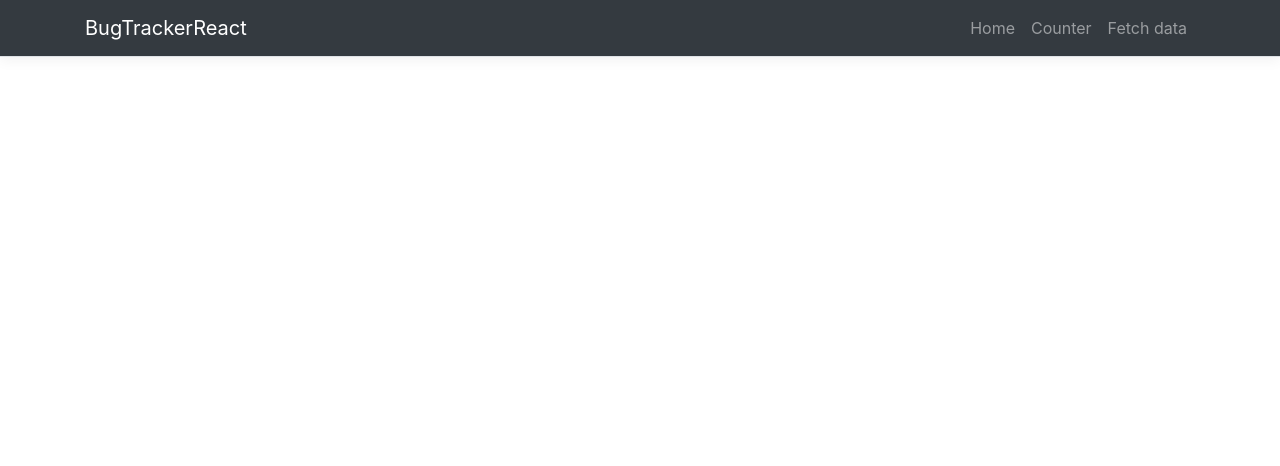
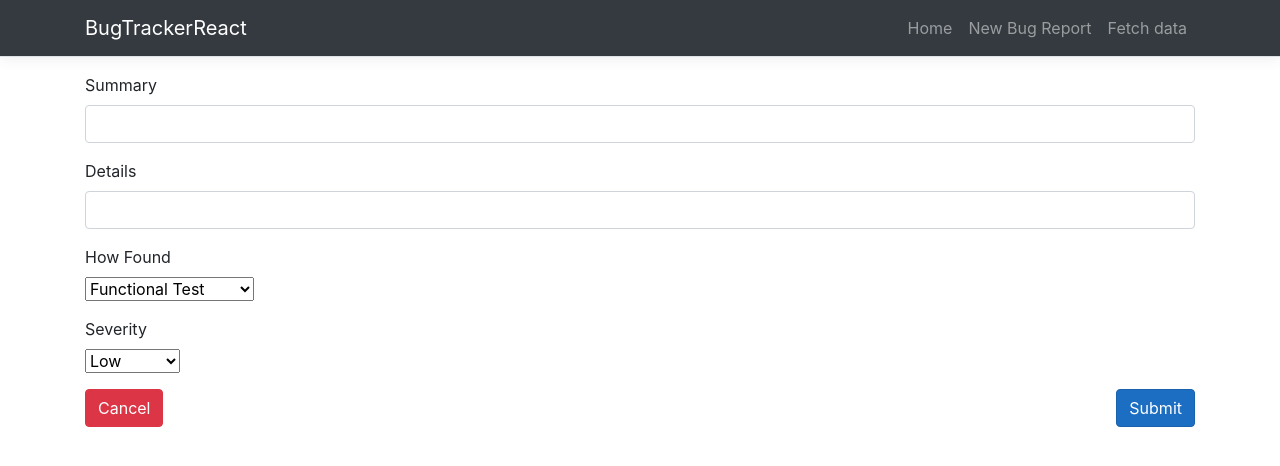
Before and after one commit to hiteda/ReactBugTracker, a React (Create React App) app in the folder ClientApp/: page /new/report in a window 1280 px wide. Shown: the top 466 px of the page. Built offline with nearby package versions, Linux system fonts and the light colour scheme.

Commit message:
Added UI for new report

```diff
--- a/ClientApp/src/App.js
+++ b/ClientApp/src/App.js
@@ -4,7 +4,9 @@ import { Layout } from './components/Layout';
 import { Home } from './components/Home';
 import FetchData from './components/FetchData';
 import { Counter } from './components/Counter';
+import ReportsList from './components/reports/ReportsList';
 import ReportView from './components/reports/ReportView';
+import ReportNew from './components/reports/ReportNew';
 
 import './custom.css'
 
@@ -17,7 +19,9 @@ export default class App extends Component {
         <Route exact path='/' component={Home} />
         <Route path='/counter' component={Counter} />
         <Route path='/fetch-data' component={FetchData} />
-        <Route path='/reports/:id' component={ReportView} />
+        <Route exact path='/reports' component={ReportsList} />
+        <Route exact path='/reports/:id' component={ReportView} />
+        <Route path='/new/report' component={ReportNew} />
       </Layout>
     );
   }
--- a/ClientApp/src/components/NavMenu.js
+++ b/ClientApp/src/components/NavMenu.js
@@ -34,7 +34,7 @@ export class NavMenu extends Component {
                   <NavLink tag={Link} to="/">Home</NavLink>
                 </NavItem>
                 <NavItem>
-                  <NavLink tag={Link} to="/counter">Counter</NavLink>
+                  <NavLink tag={Link} to="/new/report">New Bug Report</NavLink>
                 </NavItem>
                 <NavItem>
                   <NavLink tag={Link} to="/fetch-data">Fetch data</NavLink>
--- /dev/null
+++ b/ClientApp/src/components/reports/ReportField.js
@@ -0,0 +1,17 @@
+import React from 'react';
+import SelectField from './SelectField';
+
+export default ({ input, label, options, meta: { error, touched } }) => {
+  if (options) {
+    return <SelectField options={options} label={label} meta={{ error, touched }} input={input} />;
+  }
+  return (
+    <div className="form-group">
+      <label style={{display: 'block'}}>{label}</label>
+      <input {...input} className="form-control" style={{marginBottom: '5px'}} />
+      <small className="text-danger" style={{marginBottom: '20px'}}>
+        {touched && error}
+      </small>
+    </div>
+  );
+};
--- /dev/null
+++ b/ClientApp/src/components/reports/ReportForm.js
@@ -0,0 +1,55 @@
+import _ from 'lodash';
+import React, { Component } from 'react';
+import { reduxForm, Field } from 'redux-form';
+import { Link } from 'react-router-dom';
+import ReportField from './ReportField';
+import formFields from './formFields';
+
+class ReportForm extends Component {
+  renderFields() {
+    return _.map(formFields, ({ label, name, type, options }) => {
+      return <Field
+        key={name}
+        component={ReportField}
+        type={type}
+        label={label}
+        options={options}
+        name={name}
+      />;
+    });
+  }
+
+  render() {
+    return (
+      <div>
+        <form onSubmit={this.props.handleSubmit(this.props.onReportSubmit)}>
+          {this.renderFields()}
+          <Link to="/reports" className="btn btn-danger">Cancel</Link>
+          <button type="submit" className="btn btn-primary float-right">Submit</button>
+        </form>
+      </div>
+    );
+  }
+}
+
+function validate(values) {
+  const errors = {};
+
+  _.each(formFields, ({ name, label }) => {
+    if (!values[name]) {
+      errors[name] = 'Please provide a value for ' + label;
+    }
+  });
+
+  return errors;
+}
+
+export default reduxForm({
+  form: 'reportForm',
+  validate,
+  destroyOnUnmount: false,
+  initialValues: {
+    'howFound': 'Functional Test',
+    'severity': 'Low'
+  }
+})(ReportForm);
--- /dev/null
+++ b/ClientApp/src/components/reports/ReportNew.js
@@ -0,0 +1,25 @@
+import React, { Component } from 'react';
+import { reduxForm } from 'redux-form';
+import ReportForm from './ReportForm';
+
+class ReportNew extends Component {
+  state = {
+    showReview: false
+  };
+
+  render() {
+    if (this.state.showReview) {
+      return (
+        <div>Showing review</div>
+      );
+    }
+
+    return (
+      <ReportForm onReportSubmit={() => { console.log("hi"); this.setState({ showReview: true });}} />
+    );
+  }
+}
+
+export default reduxForm({
+  form: 'reportForm'
+})(ReportNew);
--- /dev/null
+++ b/ClientApp/src/components/reports/SelectField.js
@@ -0,0 +1,20 @@
+import _ from 'lodash';
+import React from 'react';
+
+const renderOptions = (options) => {
+  return _.map(options, (option) => {
+    return <option key={option}>{option}</option>;
+  });
+}
+
+export default ({ input, options, label, meta: { error, touched } }) => {
+  return (
+    <div className="form-group">
+      <label style={{ display: 'block' }}>{label}</label>
+      <select {...input}>
+        {renderOptions(options)}
+      </select>
+      <small>{ touched && error }</small>
+    </div>
+  );
+}
--- /dev/null
+++ b/ClientApp/src/components/reports/formFields.js
@@ -0,0 +1,6 @@
+export default [
+  { label: 'Summary', name: 'summary', type: 'text' },
+  { label: 'Details', name: 'details', type: 'text' },
+  { label: 'How Found', name: 'howFound', type: 'select', options: ['Functional Test', 'Unit Test', 'Exploratory Testing'] },
+  { label: 'Severity', name: 'severity', type: 'select', options: ['Low', 'Moderate', 'High'] }
+];
```
Also changed, not shown: 1 other file (tests, documents, lock files or other folders).
